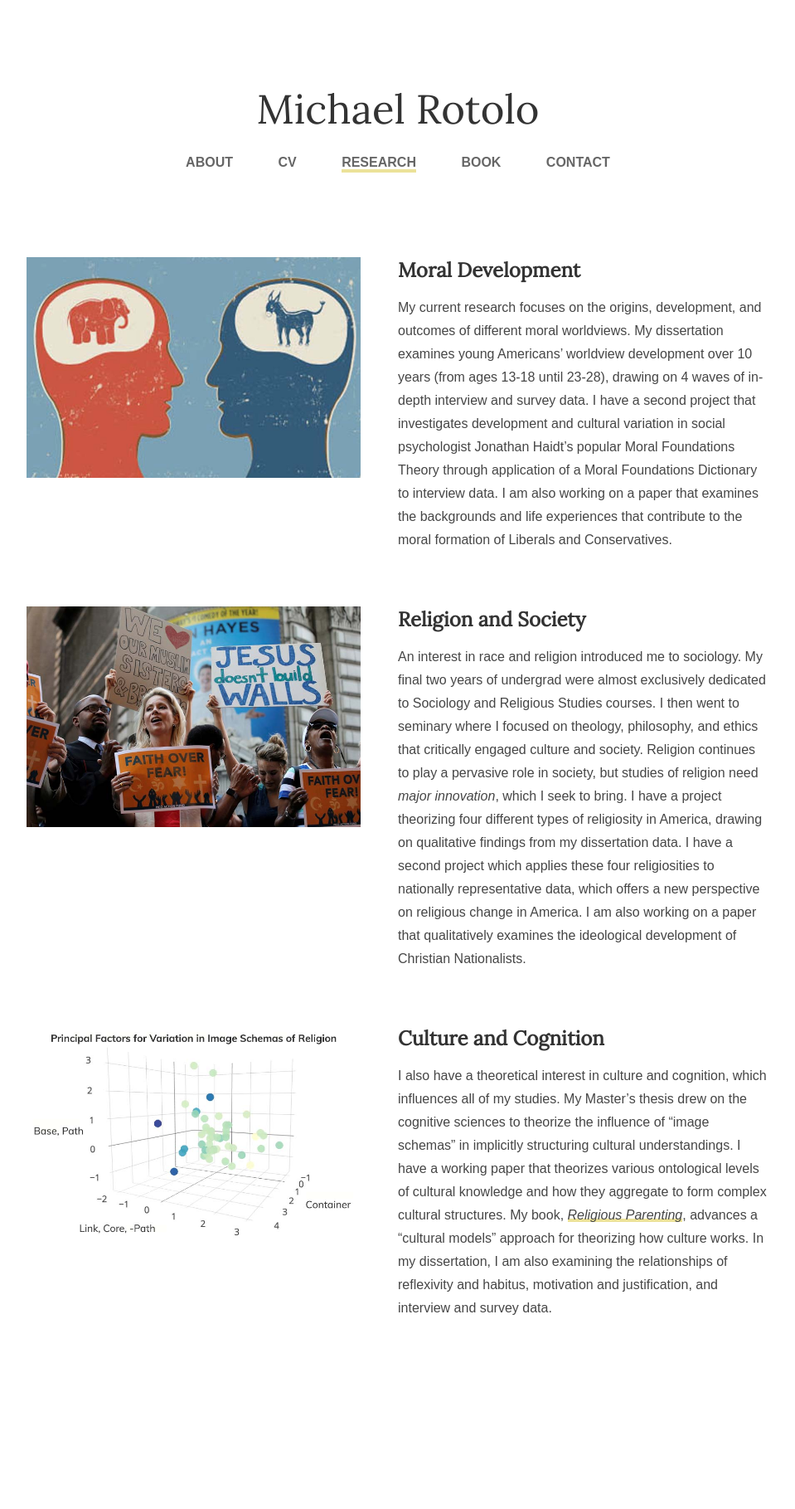
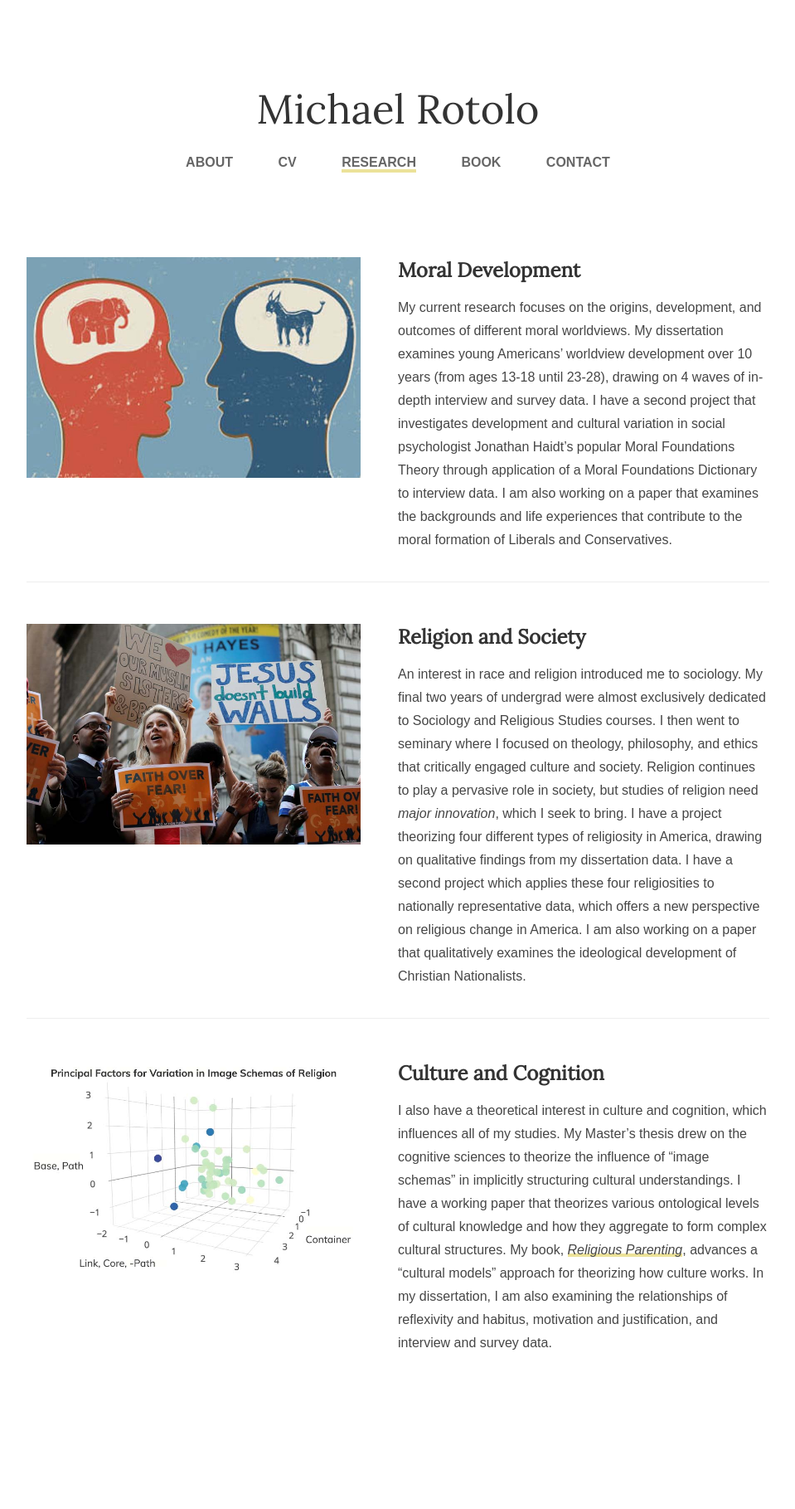
Before and after one commit to michaelrotolo/github.io, a Jekyll site: the page built from research/index.html, in a window 1280 px wide. Shown: the whole page at 83% size, without its empty margins (160-1119 px from the left). Built offline with Jekyll 4.4.1, drawn with Linux system fonts in a browser that asks for light colours; some web fonts are replaced; before the commit the page ends 1757 px from its top, so only the background shows below that.

Commit message:
Update main.css

```diff
--- a/css/main.css
+++ b/css/main.css
@@ -39,6 +39,11 @@
 .research-block {
     margin-bottom:50px;
     overflow: auto;
+    padding-bottom:20px;
+    border-bottom:1px solid #eeeeee;
+}
+.research-block:last-child {
+    border-bottom:none;
 }
 
 h3 {
```
